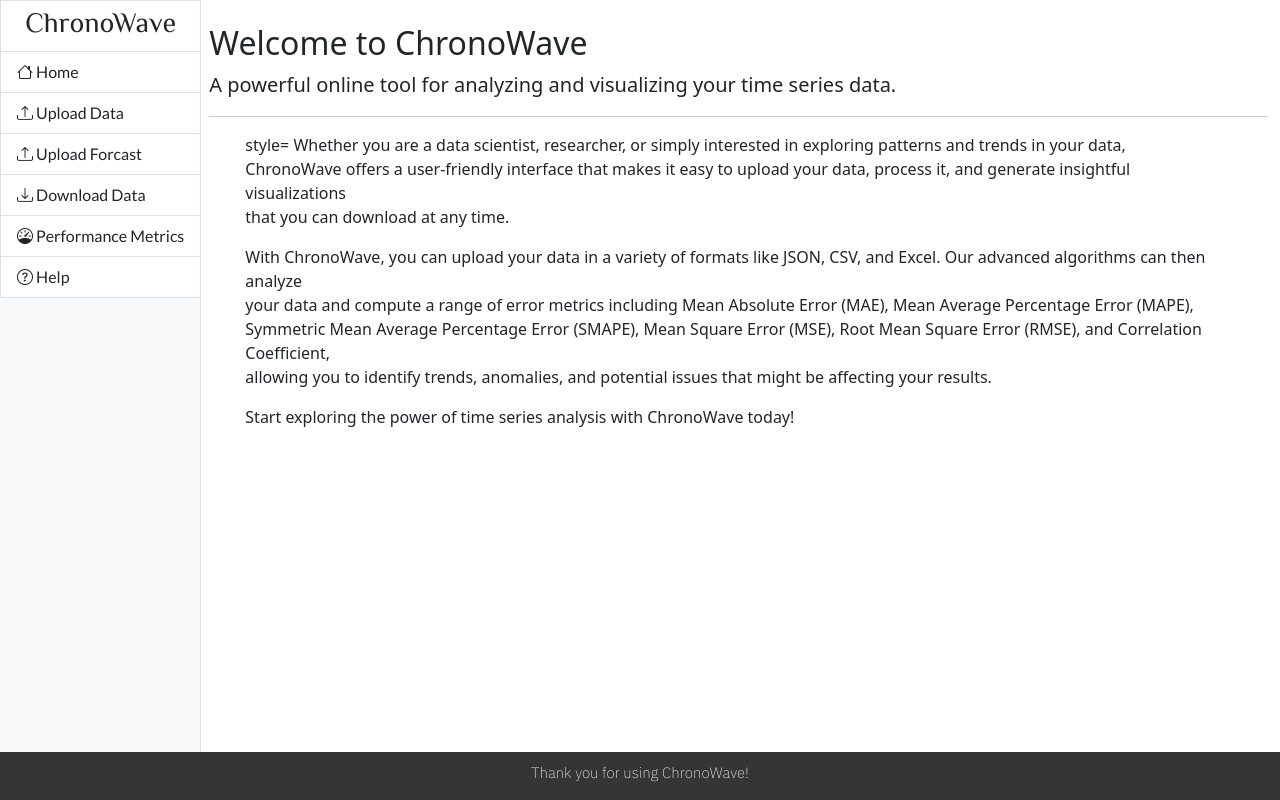
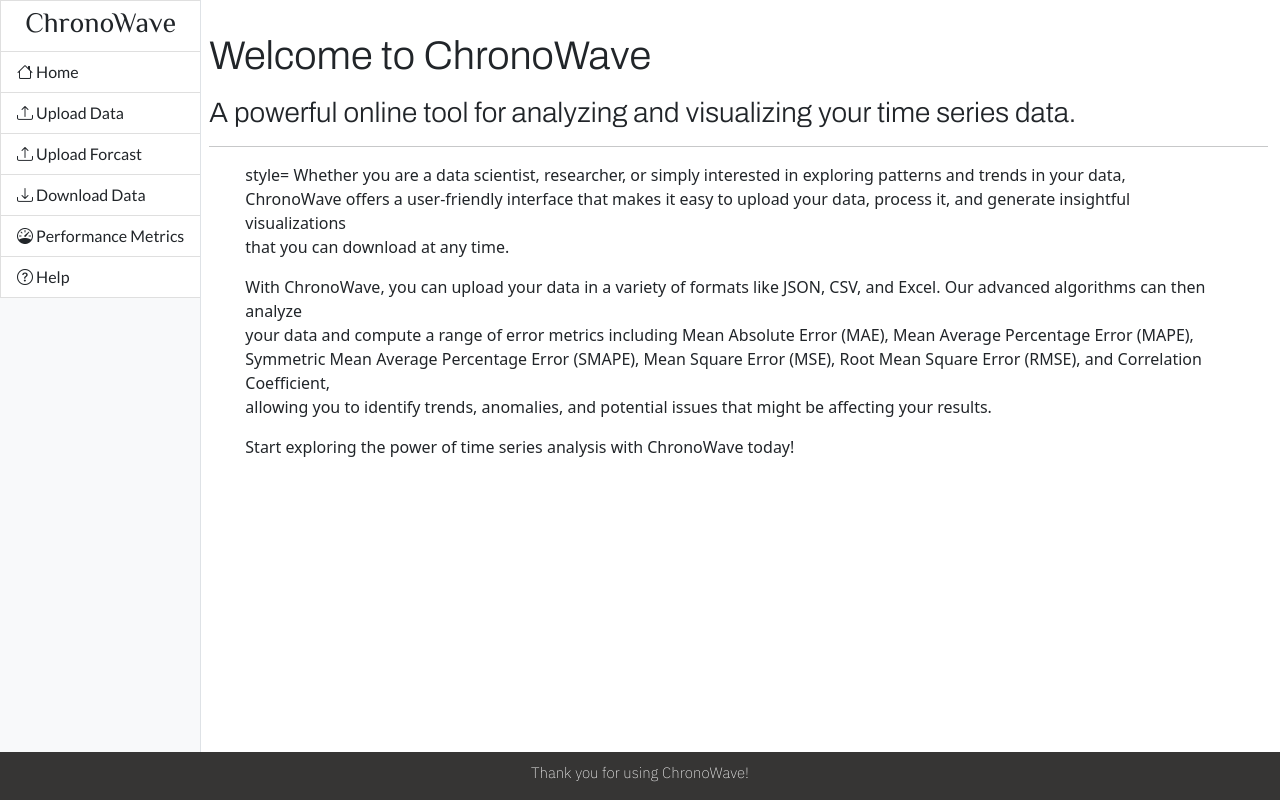
Before and after one commit to iperkins987/cs422_project01, a Flask app: page / in a window 1280 px wide. Run offline with Flask 2, Linux system fonts and the light colour scheme; some libraries are stand-ins or nearby versions.

Commit message:
Font test

```diff
--- a/templates/index.html
+++ b/templates/index.html
@@ -4,8 +4,8 @@
 <link href="https://fonts.googleapis.com/css2?family=Archivo:ital,wght@0,300;1,100&display=swap" rel="stylesheet">
 
 {% extends "base.html" %}
-<h1 style="font-family: 'Archivo', sans-serif; font-weight: 300;"> {% block title %}Welcome to ChronoWave{% endblock %} </h1>
-<h3 style="font-family: 'Archivo', sans-serif; font-weight: 100;"> {% block description %}A powerful online tool for analyzing and visualizing your time series data.{% endblock %} </h3>
+{% block title %} <h1 style="font-family: 'Archivo', sans-serif; font-weight: 300;"> Welcome to ChronoWave </h1> {% endblock %}
+{% block description %} <h3 style="font-family: 'Archivo', sans-serif; font-weight: 100;"> A powerful online tool for analyzing and visualizing your time series data. </h3> {% endblock %}
 
 {% block content %}
 
```
